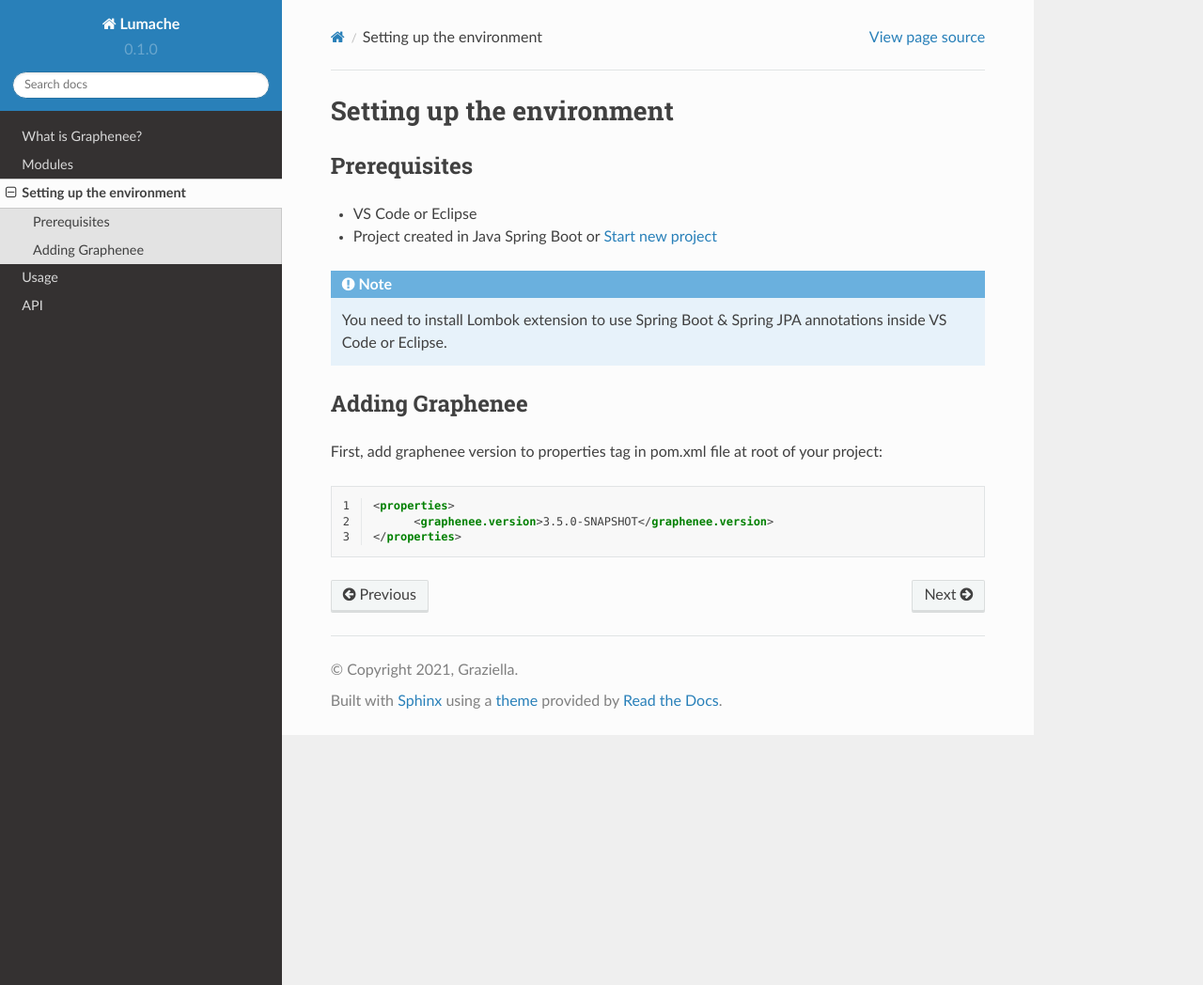
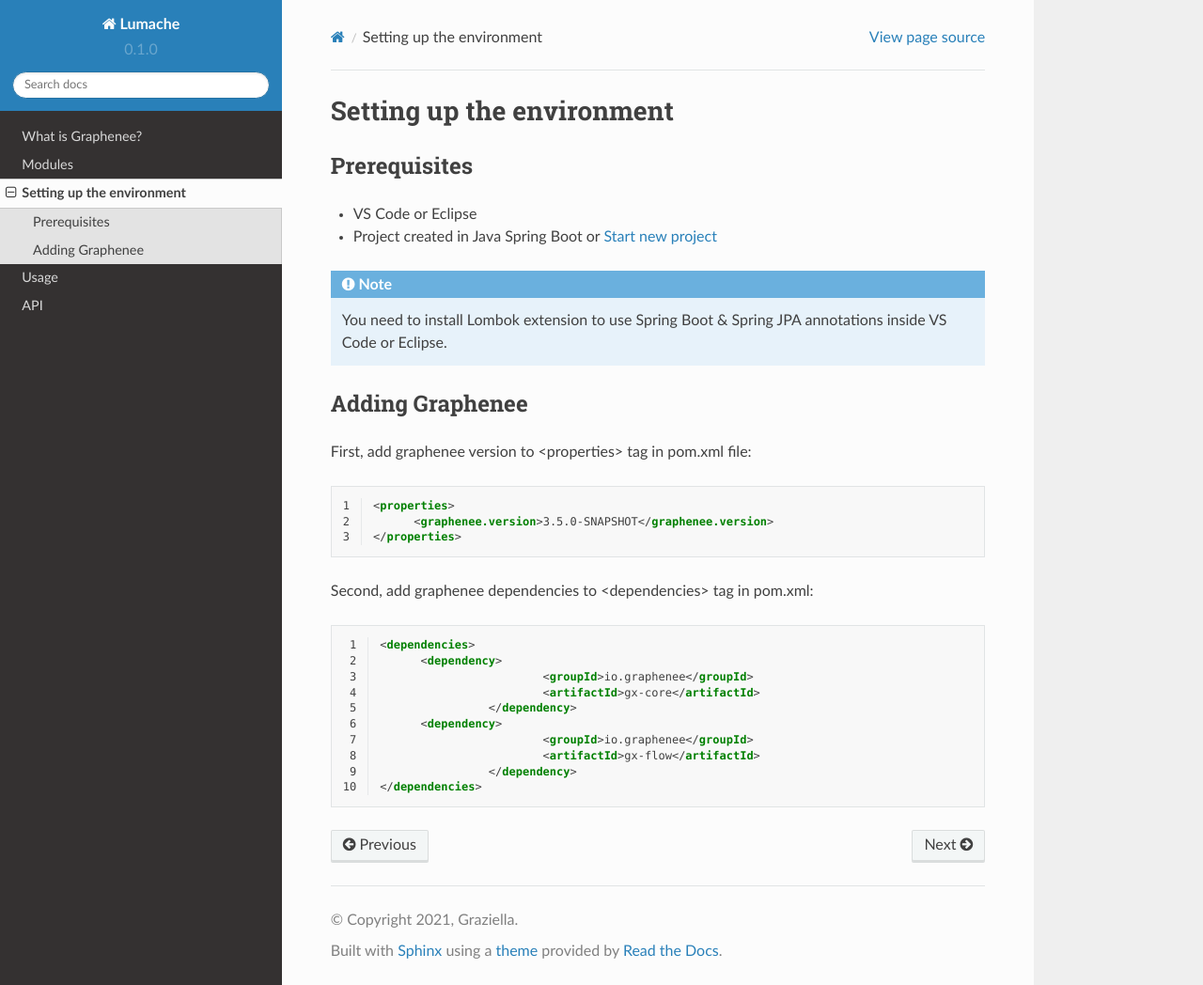
Before and after one commit to subanzafar/rtd-tutorial, a Sphinx documentation site: the page built from docs/source/env.rst, in a window 1280 px wide and 1048 px high. Shown: the whole window at 94% size. Built offline with Sphinx 7.4.7 and the Read the Docs theme 2.0.0, drawn with Linux system fonts in a browser that asks for light colours.

Commit message:
Update env.rst

```diff
--- a/docs/source/env.rst
+++ b/docs/source/env.rst
@@ -12,7 +12,7 @@
 
 Adding Graphenee
 ----------------
-First, add graphenee version to properties tag in pom.xml file at root of your project:
+First, add graphenee version to <properties> tag in pom.xml file:
 
 .. code-block:: html
    :linenos:
@@ -20,3 +20,20 @@
    <properties>
          <graphenee.version>3.5.0-SNAPSHOT</graphenee.version>
    </properties>
+
+
+Second, add graphenee dependencies to <dependencies> tag in pom.xml:
+
+.. code-block:: html
+   :linenos:
+
+   <dependencies>
+         <dependency>
+			   <groupId>io.graphenee</groupId>
+			   <artifactId>gx-core</artifactId>
+		   </dependency>
+         <dependency>
+			   <groupId>io.graphenee</groupId>
+			   <artifactId>gx-flow</artifactId>
+		   </dependency>
+   </dependencies>
```
